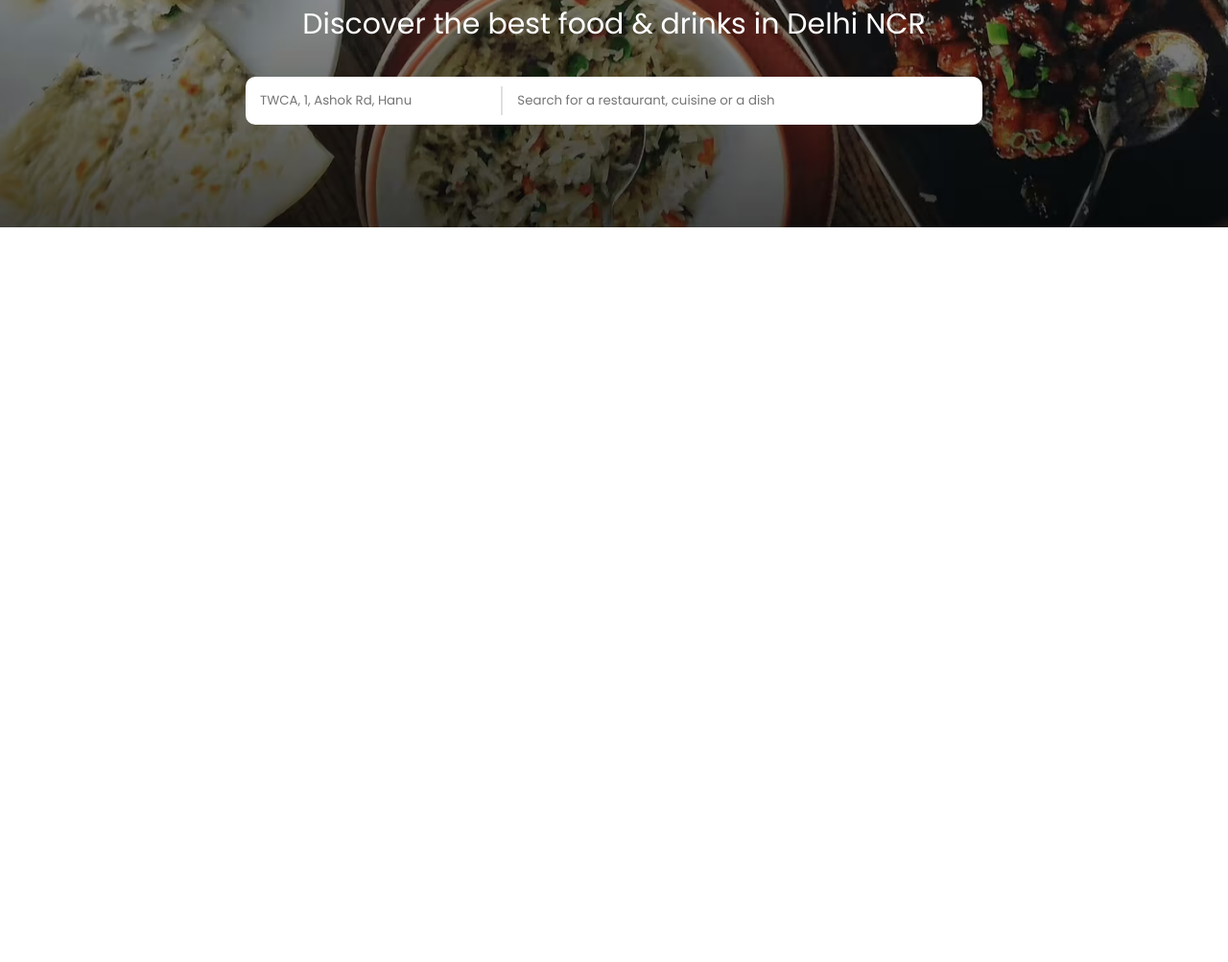
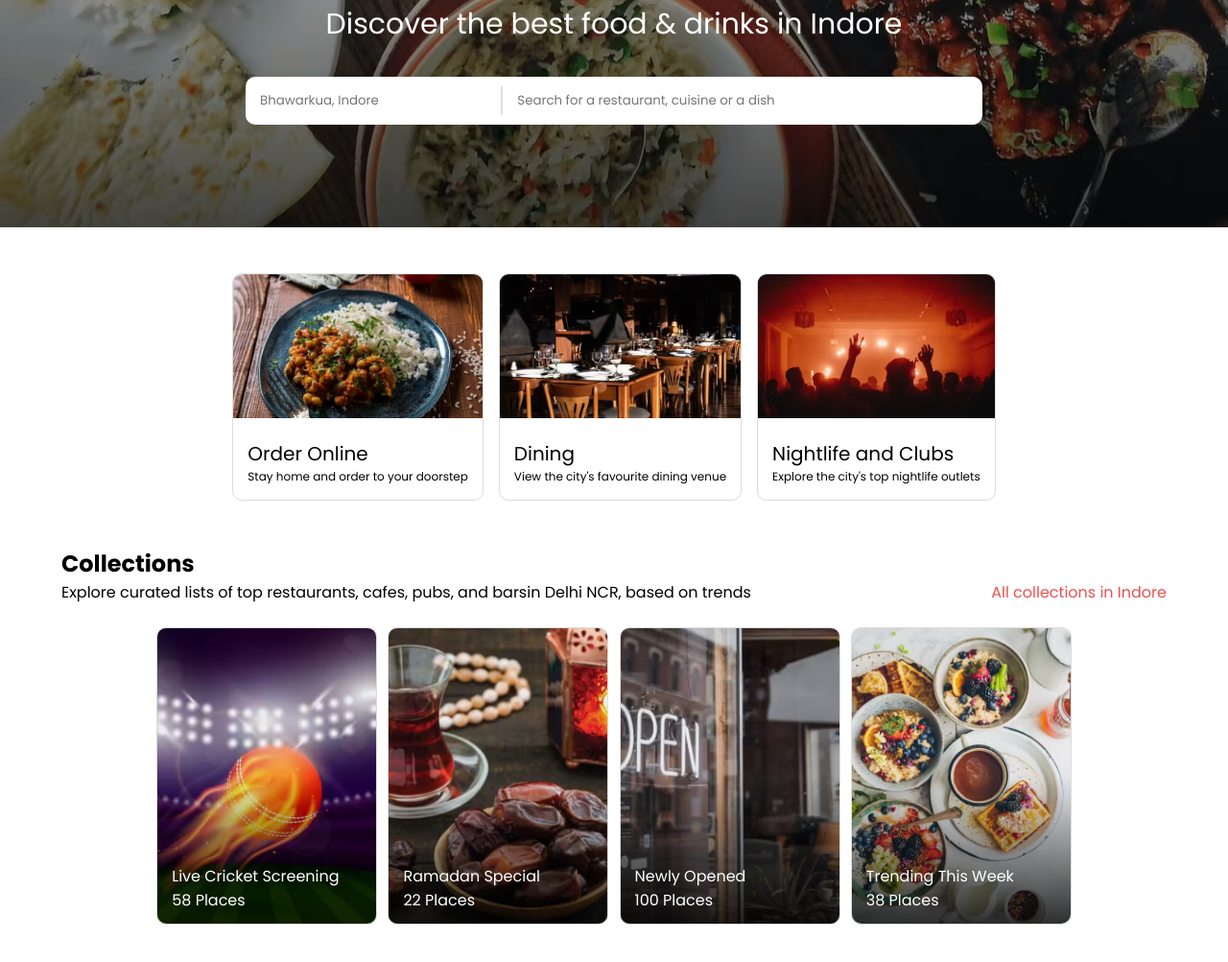
Before and after one commit to soniya1209/zomato-landing-page, a plain HTML site: page index.html in a window 1280 px wide. Shown: the part 243-1246 px from the top of the page at 96% size. Before the commit the page ends 800 px from the top, so only its background shows below. Drawn offline with Linux system fonts and the light colour scheme.

Commit message:
completed we-offer and collections section

```diff
--- a/index.html
+++ b/index.html
@@ -55,13 +55,13 @@
           alt="Zomato Logo"
         />
         <h1 class="hero__section_title">
-          Discover the best food & drinks in Delhi NCR
+          Discover the best food & drinks in Indore
         </h1>
         <div class="hero__section_input_container">
           <input
             class="input_container_location"
             type="text"
-            placeholder="TWCA, 1, Ashok Rd, Hanu"
+            placeholder="Bhawarkua, Indore"
           />
           <input
             class="input_container_search"
@@ -71,5 +71,77 @@
         </div>
       </div>
     </section>
+
+    <section class="container we__offer">
+      <div class="we__offer_card">
+        <img src="images/item1.png" alt="" />
+        <div class="we__offer_content">
+          <h2>Order Online</h2>
+          <p>Stay home and order to your doorstep</p>
+        </div>
+      </div>
+
+      <div class="we__offer_card">
+        <img src="images/item2.png" alt="" />
+        <div class="we__offer_content">
+          <h2>Dining</h2>
+          <p>View the city's favourite dining venue</p>
+        </div>
+      </div>
+
+      <div class="we__offer_card">
+        <img src="images/item3.png" alt="" />
+        <div class="we__offer_content">
+          <h2>Nightlife and Clubs</h2>
+          <p>Explore the city's top nightlife outlets</p>
+        </div>
+      </div>
+    </section>
+
+    <section class="container collection">
+      <h1>Collections</h1>
+      <div class="sub_heading_container">
+        <span>Explore curated lists of top restaurants, cafes, pubs, and barsin Delhi NCR, based on trends</span>
+        <span><a href="#">
+          All collections in Indore
+        </a></span>
+      </div>
+
+      <div class="collection__card_container">
+        <div class="card card1">
+          <div class="overlay"></div>
+          <div class="content">
+            <h4>Live Cricket Screening</h4>
+            <span>58 Places</span>
+          </div>
+        </div>
+
+        <div class="card card2">
+          <div class="overlay"></div>
+          <div class="content">
+            <h4>Ramadan Special</h4>
+            <span>22 Places</span>
+          </div>
+        </div>
+
+        <div class="card card3">
+          <div class="overlay"></div>
+          <div class="content">
+            <h4>Newly Opened</h4>
+            <span>100 Places</span>
+          </div>
+        </div>
+
+        <div class="card card4">
+          <div class="overlay"></div>
+          <div class="content">
+            <h4>Trending This Week</h4>
+            <span>38 Places</span>
+          </div>
+        </div>
+      </div>
+
+    </section>
+
   </body>
 </html>
--- a/style.css
+++ b/style.css
@@ -127,3 +127,122 @@
     width: 95%;
   }
 }
+
+.container {
+  margin: 3rem auto;
+  width: 90%;
+}
+
+.we__offer {
+  display: flex;
+  flex-wrap: wrap;
+  gap: 1rem;
+  align-items: center;
+  justify-content: center;
+}
+
+.we__offer_card {
+  border-radius: 10px;
+  overflow: hidden;
+  border: 1px solid gainsboro;
+  transition: all ease 0.3s;
+}
+
+.we__offer_card:hover {
+  transform: scale(1.05);
+}
+
+.we__offer_card img {
+  height: 150px;
+  width: 100%;
+  object-fit: cover;
+  object-position: center;
+}
+
+.we__offer_content {
+  padding: 15px;
+}
+
+.we__offer_content h2 {
+  font-weight: 400;
+  font-size: 20px;
+}
+
+.we__offer_content p {
+  font-size: 12px;
+}
+
+.collection .sub_heading_container {
+  display: flex;
+  flex-wrap: wrap;
+  align-items: center;
+  justify-content: space-between;
+  font-size: 16px;
+}
+
+.sub_heading_container span:nth-child(2) a {
+  text-decoration: none;
+  color: rgb(235, 80, 80);
+}
+
+.collection__card_container {
+  display: flex;
+  flex-wrap: wrap;
+  align-items: center;
+  justify-content: center;
+  gap: 0.7rem;
+  margin-top: 1.5rem;
+}
+
+.card {
+  border: 1px solid gainsboro;
+  border-radius: 10px;
+  height: 310px;
+  width: 230px;
+  position: relative;
+  background-size: cover;
+  background-position: center;
+}
+
+.card1 {
+  background-image: url(/images/collection1.jpg);
+}
+
+.card2 {
+  background-image: url(/images/collection2.jpg);
+}
+
+.card3 {
+  background-image: url(/images/collection3.jpg);
+}
+
+.card4 {
+  background-image: url(/images/collection4.jpg);
+}
+
+.overlay {
+  width: 100%;
+  height: 100%;
+  position: absolute;
+  top: 0;
+  left: 0;
+  border-radius: 10px;
+  background: linear-gradient(
+    0deg,
+    rgba(0, 0, 0, 0.8) 0%,
+    rgba(0, 0, 0, 0.05) 50%,
+    rgba(0, 0, 0, 0.05) 85%
+  );
+}
+
+.content {
+  position: absolute;
+  left: 0;
+  bottom: 0;
+  padding: 12px 15px;
+  color: white;
+}
+
+.content h4 {
+  font-weight: 400;
+}
```
